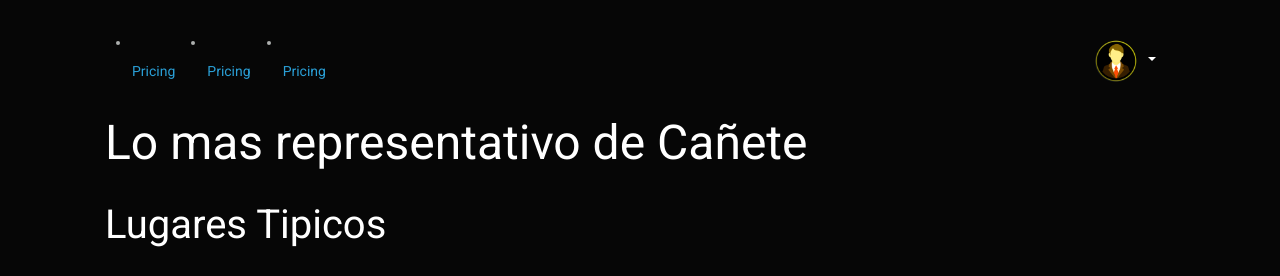
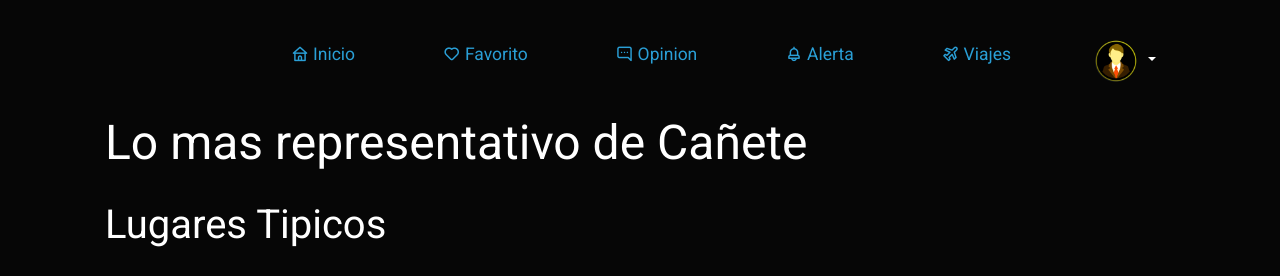
Before and after one commit to EderLG2020/LugaresTuristicos_Caniete, a Node server app: page /notes in a window 1280 px wide. Shown: the top 276 px of the page. Run offline with Node 20, Linux system fonts and the light colour scheme; the visitor is signed in with stand-in values (Sample User, id 1); data that the repository does not hold is empty; some libraries are stand-ins or nearby versions.

Commit message:
Seccion Favorito Agregados

```diff
--- a/controllers/notes.controller.js
+++ b/controllers/notes.controller.js
@@ -10,13 +10,17 @@ notesCtrl.RenderAddNote = async (req, res) => {
   const myNote = new NewMmodel({ title, Description: description });
   await myNote.save();
   console.log(myNote);
-  req.flash("success_msg", "Note Added Successfully");
+  req.flash("success_msg", "Añadido");
   res.redirect("/notes");
 };
 
 notesCtrl.RenderListNote = async (req, res) => {
   const notas = await NewMmodel.find();
   res.render("pages/notes/all-notes", { notas });
+};
+
+notesCtrl.RenderListFavorito = async (req, res) => {
+  res.render("pages/notes/favoritos");
 };
 
 notesCtrl.RenderEditForm = async (req, res) => {
@@ -32,13 +36,13 @@ notesCtrl.RenderUpdateForm = async (req, res) => {
     title,
     Description: description,
   });
-  req.flash("success_msg", "Note Update Successfully");
+  req.flash("success_msg", "Actualizado");
   res.redirect("/notes");
 };
 
 notesCtrl.RenderDelteForm = async (req, res) => {
   await NewMmodel.findByIdAndDelete(req.params.id);
-  req.flash("success_msg", "Note Delete Successfully");
+  req.flash("success_msg", "Eliminado");
   res.redirect("/notes");
 };
 
--- a/routes/notes.routes.js
+++ b/routes/notes.routes.js
@@ -9,6 +9,7 @@ const {
   RenderEditForm,
   RenderUpdateForm,
   RenderDelteForm,
+  RenderListFavorito,
 } = require("../controllers/notes.controller");
 
 //^ Añadir
@@ -17,6 +18,7 @@ router.post("/notes/add", isAuthenticate, RenderAddNote);
 
 //^ Listar
 router.get("/notes", isAuthenticate, RenderListNote);
+router.get("/favorito", isAuthenticate, RenderListFavorito);
 
 //^ Edit
 router.get("/notes/edit/:id", isAuthenticate, RenderEditForm);
--- a/views/partials/header.ejs
+++ b/views/partials/header.ejs
@@ -1,18 +1,26 @@
 <nav class="navbar navbar-expand-lg animate__animated animate__backInDown animate__fast">
     <div class="container-fluid ">
         <div class="collapse navbar-collapse " id="navbarNav">
-            <li class="nav-item">
-                <a class="nav-link" href="#">Pricing</a>
-            </li>
-            <li class="nav-item">
-                <a class="nav-link" href="#">Pricing</a>
-            </li>
-            <li class="nav-item">
-                <a class="nav-link" href="#">Pricing</a>
-            </li>
+
+
             <ul class="navbar-nav ml-auto">
 
                 <% if (user) { %>
+                    <li class="navbar-brand">
+                        <a class="nav-link ml-2 mr-5" href="#"><i class="uil uil-home"></i>&#32;Inicio</a>
+                    </li>
+                    <li class="navbar-brand">
+                        <a class="nav-link ml-2 mr-5" href="/favorito"><i class="uil uil-heart"></i>&#32;Favorito</a>
+                    </li>
+                    <li class="navbar-brand">
+                        <a class="nav-link ml-2 mr-5" href="#"><i class="uil uil-comment-alt-dots"></i>&#32;Opinion</a>
+                    </li>
+                    <li class="navbar-brand">
+                        <a class="nav-link ml-2 mr-5" href="#"><i class="uil uil-bell"></i>&#32;Alerta</a>
+                    </li>
+                    <li class="navbar-brand ">
+                        <a class="nav-link ml-2 mr-5" href="#"><i class="uil uil-plane-departure"></i>&#32;Viajes</a>
+                    </li>
                     <li class="nav-item dropdown">
                         <a class="nav-link dropdown-toggle text-white" href="#" role="button" data-bs-toggle="dropdown"
                             aria-expanded="false">
```
Also changed, not shown: views/pages/notes/favoritos.ejs (added, +67 -0 lines).
